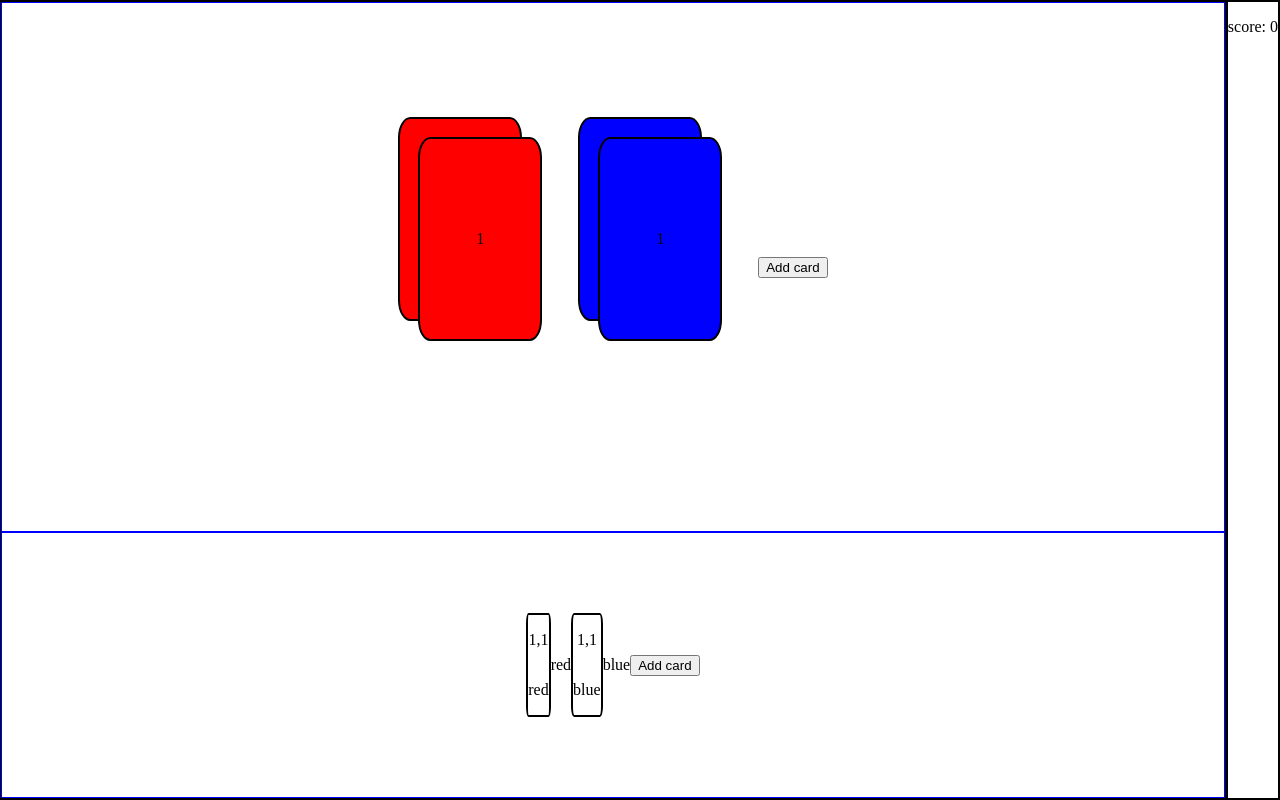
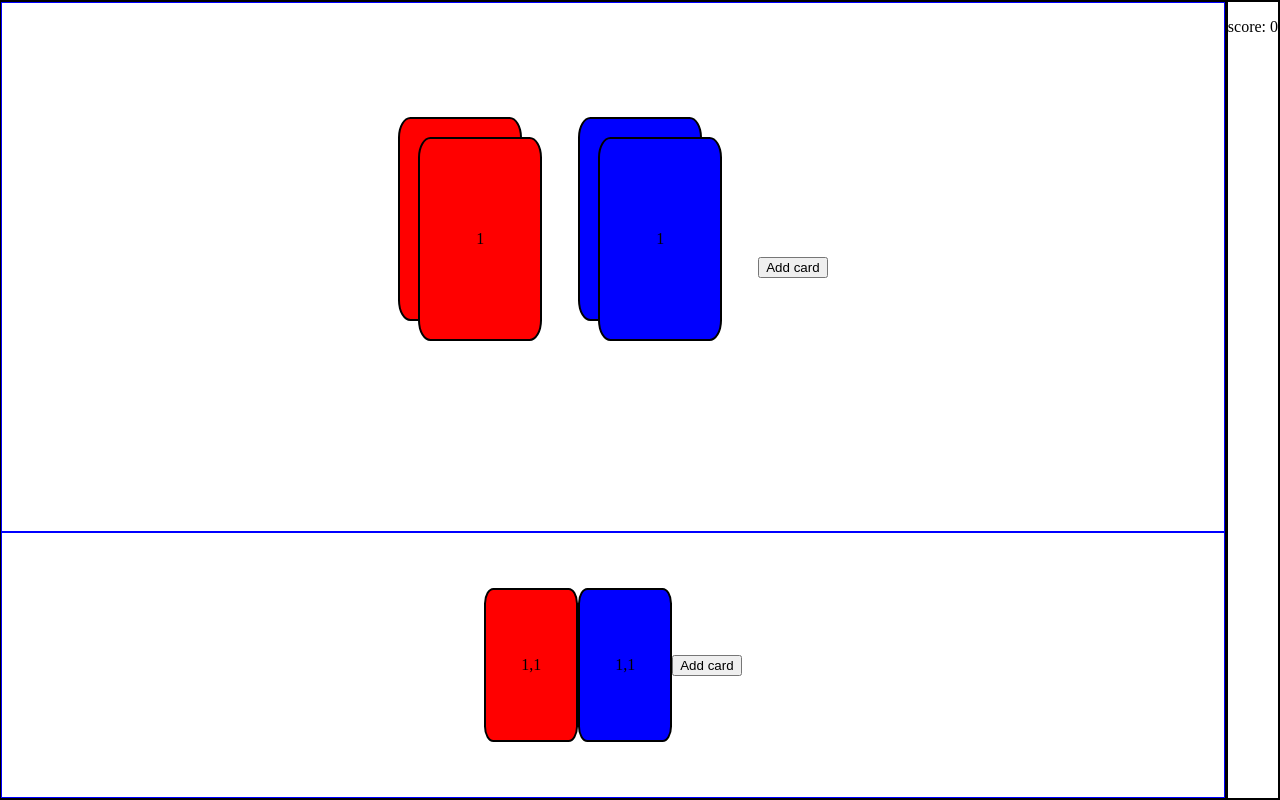
Before and after one commit to Djimovanberlo/stackin-paper, an Angular app: page / in a window 1280 px wide. Built offline with nearby package versions, Linux system fonts and the light colour scheme.

Commit message:
basic styles card player

```diff
--- a/src/app/card-player/card-player.component.html
+++ b/src/app/card-player/card-player.component.html
@@ -1,6 +1,9 @@
-<app-card>
+<app-card
+  [ngStyle]="{
+    '--card-colour': this.card().colour
+  }"
+>
   <ng-container slot="card-content">
     <p>{{ card().values }}</p>
-    <p>{{ card().colour }}</p>
   </ng-container>
 </app-card>
--- a/src/app/card-player/card-player.component.scss
+++ b/src/app/card-player/card-player.component.scss
@@ -0,0 +1,7 @@
+:host {
+  app-card {
+    width: 90px;
+    height: 150px;
+    background-color: var(--card-colour);
+  }
+}
--- a/src/app/card-player/card-player.component.ts
+++ b/src/app/card-player/card-player.component.ts
@@ -1,10 +1,11 @@
 import { Component, input } from '@angular/core';
 import { CardComponent } from '../card/card.component';
 import { CardPlayer } from '../card';
+import { NgStyle } from '@angular/common';
 
 @Component({
   selector: 'app-card-player',
-  imports: [CardComponent],
+  imports: [CardComponent, NgStyle],
   templateUrl: './card-player.component.html',
   styleUrl: './card-player.component.scss',
 })
--- a/src/app/card-stack/card-target-stack.component.ts
+++ b/src/app/card-stack/card-target-stack.component.ts
@@ -1,6 +1,5 @@
 import { Component, input } from '@angular/core';
 import { CardTargetStack } from '../card';
-import { GameColour } from '../game-colour';
 import { CardTargetComponent } from '../card-target/card-target.component';
 import { NgStyle } from '@angular/common';
 
--- a/src/app/player-board/player-board.component.html
+++ b/src/app/player-board/player-board.component.html
@@ -1,5 +1,4 @@
 @for (card of playerCards(); track $index) {
 <app-card-player [card]="card" />
-<div>{{ card.colour }}</div>
 }
 <button (click)="updatePlayerCards()">Add card</button>
```
